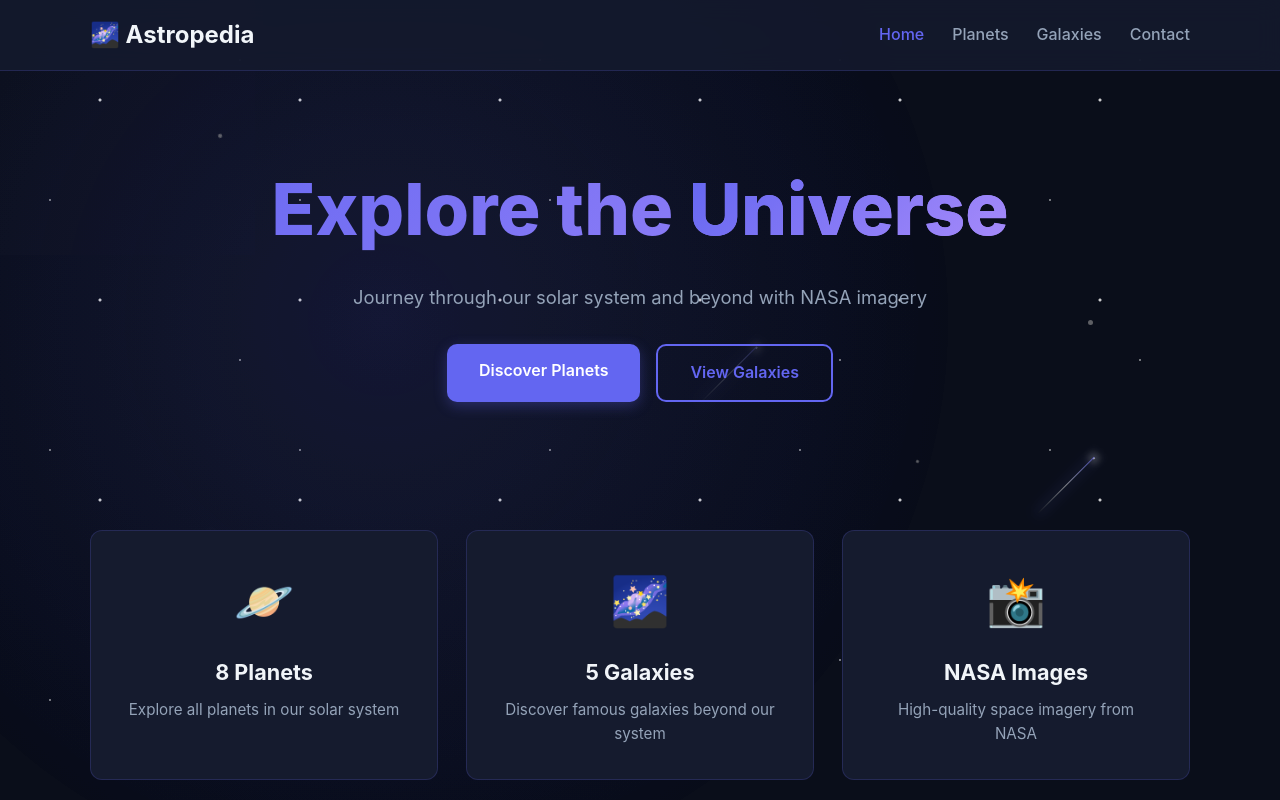
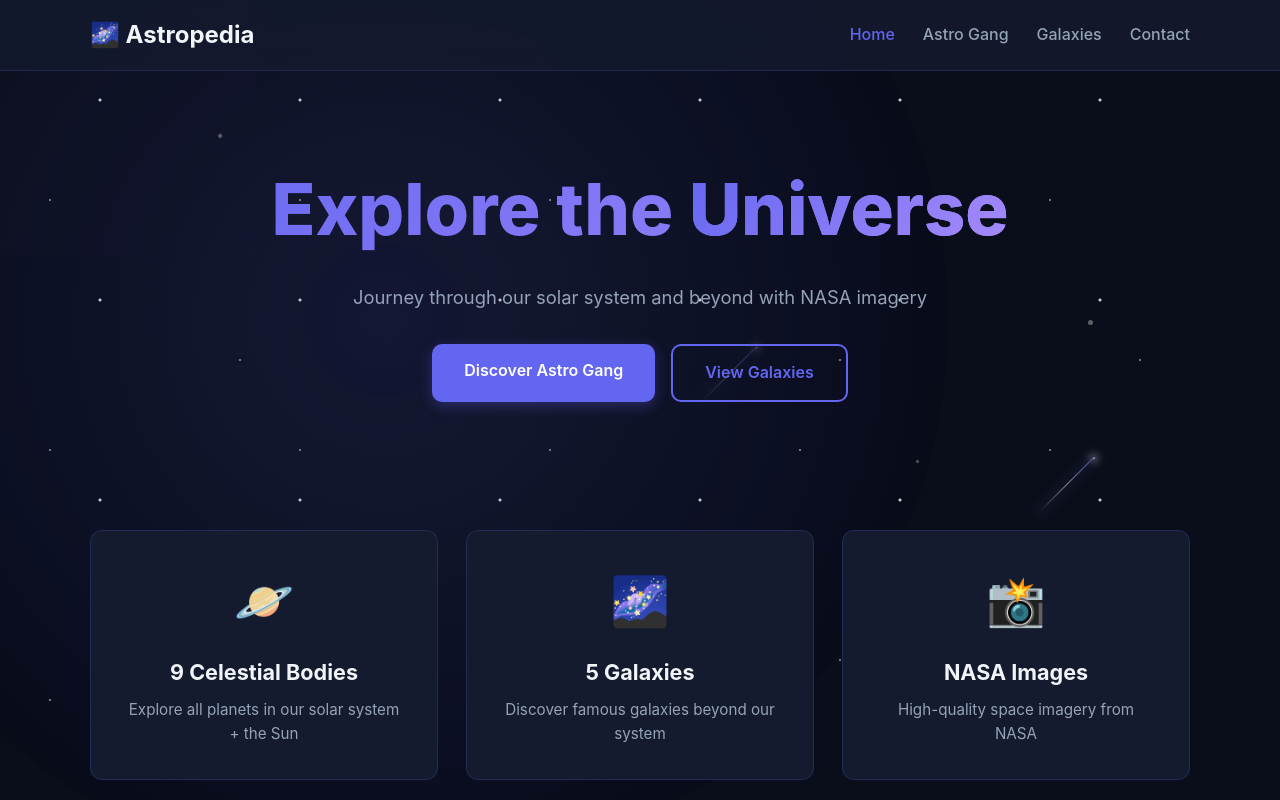
Before and after one commit to sarimraza1/Ict-Project, a plain HTML site: page firstdraft/index.html in a window 1280 px wide. Shown: the top 800 px of the page. Drawn offline with Linux system fonts and the light colour scheme.

Commit message:
Plantes --> Astro Gang

```diff
--- a/firstdraft/index.html
+++ b/firstdraft/index.html
@@ -25,7 +25,7 @@
       <a href="index.html" class="logo">🌌 Astropedia</a>
       <ul class="nav-links">
         <li><a href="index.html" class="active">Home</a></li>
-        <li><a href="planets.html">Planets</a></li>
+        <li><a href="planets.html">Astro Gang</a></li>
         <li><a href="galaxies.html">Galaxies</a></li>
         <li><a href="contact.html">Contact</a></li>
       </ul>
@@ -37,7 +37,7 @@
       <h1>Explore the <span class="gradient-text">Universe</span></h1>
       <p class="subtitle">Journey through our solar system and beyond with NASA imagery</p>
       <div class="hero-buttons">
-        <a href="planets.html" class="btn btn-primary">Discover Planets</a>
+        <a href="planets.html" class="btn btn-primary">Discover Astro Gang</a>
         <a href="galaxies.html" class="btn btn-secondary">View Galaxies</a>
       </div>
     </section>
@@ -45,8 +45,8 @@
     <section class="features">
       <div class="feature-card">
         <div class="feature-icon">🪐</div>
-        <h3>8 Planets</h3>
-        <p>Explore all planets in our solar system</p>
+        <h3>9 Celestial Bodies</h3>
+        <p>Explore all planets in our solar system + the Sun</p>
       </div>
       <div class="feature-card">
         <div class="feature-icon">🌌</div>
```
Also changed, not shown: firstdraft/contact.html (+1 -1 lines), firstdraft/galaxies.html (+2 -2 lines), firstdraft/planets.html (+5 -5 lines).
